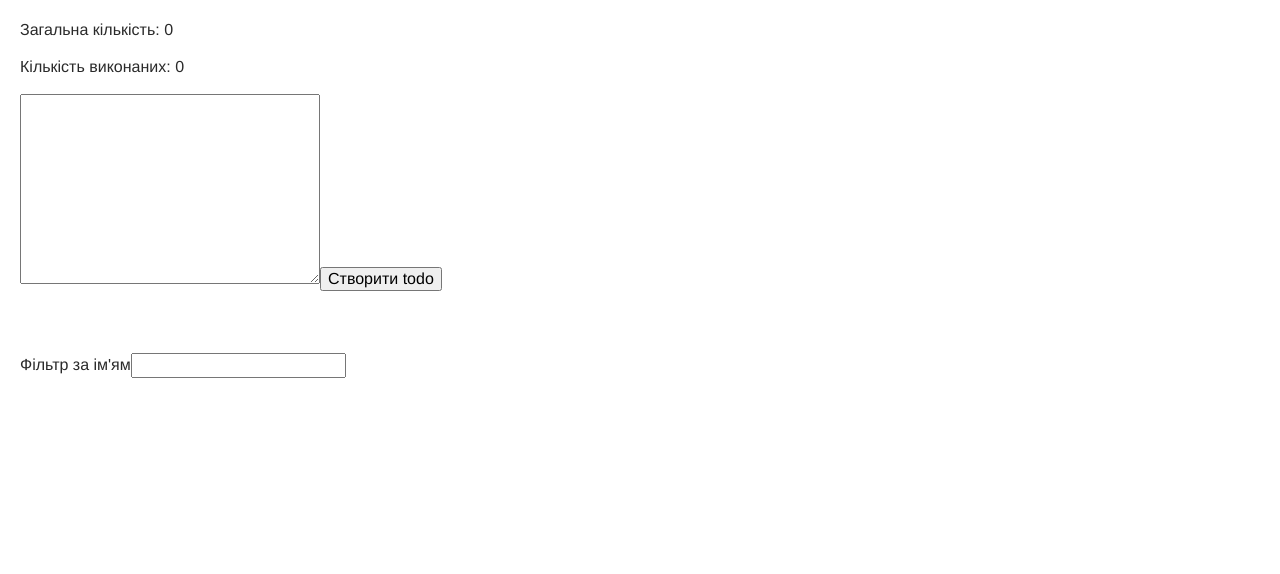
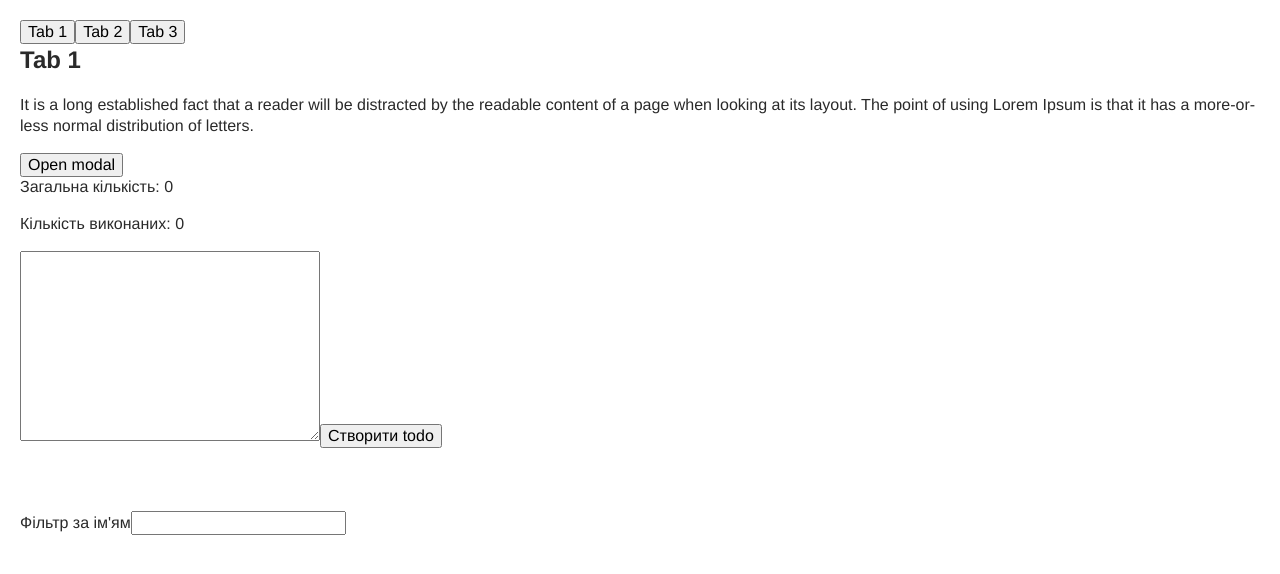
Before and after one commit to vadympichurin/react-01-advanced, a React (Create React App) app: page / in a window 1280 px wide. Shown: the top 574 px of the page. Built offline with nearby package versions, Linux system fonts and the light colour scheme.

Commit message:
added lifecycle methods

```diff
--- a/package.json
+++ b/package.json
@@ -8,6 +8,7 @@
     "@testing-library/user-event": "^7.2.1",
     "classnames": "^2.3.1",
     "modern-normalize": "^0.6.0",
+    "node-sass": "^6.0.1",
     "react": "^16.13.1",
     "react-dom": "^16.13.1",
     "react-scripts": "3.4.1",
--- a/public/index.html
+++ b/public/index.html
@@ -29,6 +29,10 @@
   <body>
     <noscript>You need to enable JavaScript to run this app.</noscript>
     <div id="root"></div>
+    <div id="root_modal"></div>
+    <div id="root_notification"></div>
+
+
     <!--
       This HTML file is a template.
       If you open it directly in the browser, you will see an empty page.
--- a/src/App.js
+++ b/src/App.js
@@ -5,6 +5,15 @@
 import initialTodos from "./todos.json";
 import TodoEditor from "./components/TodoEditor/TodoEditor";
 import Filter from "./components/Filter/Filter";
+import Modal from "./components/Modal/Modal";
+import Clock from "./components/Clock/Clock";
+import Tabs from "./components/Tabs/Tabs";
+import tabItems from "./tabs.json";
+
+import Fox from "./static/images/fox.webp";
+
+// <Fox  />
+
 // import Form from "./components/Form/Form";
 // import Counter from "./components/Counter/Counter";
 // import Dropdown from "./components/Dropdown/Dropdown";
@@ -23,25 +32,26 @@
   state = {
     todos: [],
     filter: "",
+    showModal: false,
   };
 
   componentDidMount() {
-    console.log("App componentDidMount");
+    // console.log("App componentDidMount");
     const todos = localStorage.getItem("todos");
     const parsedTodos = JSON.parse(todos);
 
-    if(parsedTodos){
-      this.setState({ todos: parsedTodos })
+    if (parsedTodos) {
+      this.setState({ todos: parsedTodos });
     }
   }
 
   componentDidUpdate(prevProps, prevState) {
-    console.log("App componentDidUpdate");
+    // console.log("App componentDidUpdate");
 
-    if(this.state.todos !== prevState.todos){
-      console.log("Оновилося поле todos");
+    if (this.state.todos !== prevState.todos) {
+      // console.log("Оновилося поле todos");
 
-      localStorage.setItem('todos', JSON.stringify(this.state.todos));
+      localStorage.setItem("todos", JSON.stringify(this.state.todos));
     }
   }
 
@@ -51,21 +61,7 @@
     }));
   };
 
-
   toggleCompleted = (todoId) => {
-    // this.setState(prevState => ({
-    //   todos: prevState.todos.map(todo => {
-    //     if(todo.id === todoId){
-    //       return {
-    //         ...todo,
-    //         completed: !todo.completed,
-    //       }
-    //     }
-
-    //     return todo;
-    //   })
-    // }));
-
     this.setState(({ todos }) => ({
       todos: todos.map((todo) =>
         todo.id === todoId ? { ...todo, completed: !todo.completed } : todo
@@ -98,8 +94,14 @@
     );
   };
 
+  toggleModal = () => {
+    this.setState(({ showModal }) => ({
+      showModal: !showModal,
+    }));
+  };
+
   render() {
-    const { todos, filter } = this.state;
+    const { todos, filter, showModal } = this.state;
 
     // const completedTodos = todos.filter(todo => todo.completed);
     const completedTodos = todos.reduce(
@@ -110,10 +112,35 @@
     const totalTodos = todos.length;
     const filteredTodos = this.getFilteredTodos();
 
-    console.log("App render");
+    // console.log("App render");
 
     return (
       <>
+
+      <Tabs items={tabItems} />
+
+      {showModal && <Clock />}
+        <button type="button" onClick={this.toggleModal}>
+          Open modal
+        </button>
+
+        {
+        // showModal && (
+        //   <Modal onClose={this.toggleModal}>
+        //     <p>
+        //       Lorem, ipsum dolor sit amet consectetur adipisicing elit. Veniam
+        //       accusantium amet enim sapiente reprehenderit, rem unde debitis
+        //       odio perspiciatis. Nisi veritatis nemo error quam rem!
+        //     </p>
+        //     <img src={Fox} alt="picture"/>
+        //     {/* <Fox /> */}
+        //     <button type="button" onClick={this.toggleModal}>
+        //       Close modal
+        //     </button>
+        //   </Modal>
+        // )
+        }
+
         <div>
           <p>Загальна кількість: {totalTodos} </p>
           <p>Кількість виконаних: {completedTodos}</p>
@@ -134,6 +161,7 @@
           onDeleteTodo={this.deleteTodoHandler}
           toggleCompleted={this.toggleCompleted}
         />
+
         {/* <Form onFormSubmit={this.onFormSubmit}/> */}
         {/* <h1>Состояние компонента</h1> */}
         {/* <Counter initialValue={10} /> */}
--- /dev/null
+++ b/src/components/Clock/Clock.css
@@ -0,0 +1,4 @@
+.Clock__face {
+    font-size: 64px;
+    text-align: center;
+  }
--- /dev/null
+++ b/src/components/Clock/Clock.jsx
@@ -0,0 +1,27 @@
+import React, { Component } from 'react';
+import './Clock.css';
+
+export default class Clock extends Component {
+  state = {
+    time: new Date().toLocaleTimeString(),
+  };
+
+  intervalId = null;
+
+  componentDidMount() {
+    console.log('setInterval');
+
+    this.intervalId = setInterval(
+      () => this.setState({ time: new Date().toLocaleTimeString() }),
+      1000,
+    );
+  }
+
+  componentWillUnmount(){
+    clearInterval(this.intervalId);
+  }
+
+  render() {
+    return <div className="Clock__face">{this.state.time}</div>;
+  }
+}
--- /dev/null
+++ b/src/components/Modal/Modal.css
@@ -0,0 +1,23 @@
+.Modal__backdrop {
+    position: fixed;
+    top: 0;
+    left: 0;
+    width: 100vw;
+    height: 100vh;
+    background-color: rgba(0, 0, 0, 0.5);
+  }
+
+  .Modal__content {
+    position: absolute;
+    top: 50%;
+    left: 50%;
+    transform: translate(-50%, -50%);
+    min-height: 300px;
+    max-width: 600px;
+    width: 100%;
+    padding: 12px;
+    background-color: #fff;
+    border-radius: 3px;
+    box-shadow: 0px 2px 1px -1px rgba(0, 0, 0, 0.2),
+      0px 1px 1px 0px rgba(0, 0, 0, 0.14), 0px 1px 3px 0px rgba(0, 0, 0, 0.12);
+  }
--- a/src/components/Modal/Modal.jsx
+++ b/src/components/Modal/Modal.jsx
@@ -1,13 +1,49 @@
 import React, { Component } from "react";
+import { createPortal } from "react-dom";
+
+import "./Modal.css";
+
+// - Модальное окно (componentDidMount и componentWillUnmount)
+//   - Проблема z-index, как решать без костылей (порталы)
+//   - Слушатель на keydown для Escape
+//   - Слушатель на клик по Backdrop
+
+const modalRoot = document.querySelector("#root_modal");
 
 class Modal extends Component {
   state = {};
 
+  componentDidMount() {
+    console.log("Modal componentDidMount");
+
+    window.addEventListener("keydown", this.handleEscDown);
+  }
+
+  componentWillUnmount() {
+    console.log("Modal componentWillUnmount");
+
+    window.removeEventListener("keydown", this.handleEscDown);
+  }
+
+  handleEscDown = (e) => {
+    console.log("Pressed ESC");
+    if (e.code === "Escape") {
+      this.props.onClose();
+    }
+  };
+
+  handleBackdrop = (e) => {
+    if(e.currentTarget === e.target){
+      this.props.onClose();
+    }
+  }
+
   render() {
-    return (
-      <div>
-        <div>{this.props.children}</div>
-      </div>
+    return createPortal(
+      <div className="Modal__backdrop" onClick={this.handleBackdrop} >
+        <div className="Modal__content">{this.props.children}</div>
+      </div>,
+      modalRoot
     );
   }
 }
--- /dev/null
+++ b/src/components/Tabs/Tabs.jsx
@@ -0,0 +1,47 @@
+import React, { Component, PureComponent } from "react";
+
+class Tabs extends PureComponent {
+  state = {
+    activeTabIndex: 0,
+  };
+
+//   shouldComponentUpdate(nextProps, nextState){
+//       return nextState.activeTabIndex !== this.state.activeTabIndex;
+//   }
+
+  setActiveTab = (idx) => {
+    this.setState({ activeTabIndex: idx });
+  };
+
+  render() {
+    console.log(`Re-render @ ${Date.now()}`);
+
+    const { activeTabIndex } = this.state;
+    const { items } = this.props;
+    const activeTab = items[activeTabIndex];
+
+    return (
+      <>
+        <div>
+          {items.map((item, index) => (
+            <button
+                type="button"
+                key={item.label}
+                onClick={() => this.setActiveTab(index)}
+            >
+              {item.label}
+            </button>
+          ))}
+        </div>
+
+        <div>
+            <h2>{activeTab.label}</h2>
+            <p>{activeTab.content}</p>
+        </div>
+      </>
+    );
+  }
+};
+
+
+export default Tabs;
--- /dev/null
+++ b/src/tabs.json
@@ -0,0 +1,14 @@
+[
+  {
+    "label": "Tab 1",
+    "content": "It is a long established fact that a reader will be distracted by the readable content of a page when looking at its layout. The point of using Lorem Ipsum is that it has a more-or-less normal distribution of letters."
+  },
+  {
+    "label": "Tab 2",
+    "content": "Lorem Ipsum is simply dummy text of the printing and typesetting industry. Lorem Ipsum has been the industry's standard dummy text ever since the 1500s, when an unknown printer took a galley of type and scrambled it to make a type specimen book. It has survived not only five centuries."
+  },
+  {
+    "label": "Tab 3",
+    "content": "There are many variations of passages of Lorem Ipsum available, but the majority have suffered alteration in some form, by injected humour, or randomised words which don't look even slightly believable. If you are going to use a passage of Lorem Ipsum, you need to be sure there isn't anything embarrassing hidden in the middle of text."
+  }
+]
```
Also changed, not shown: src/static/images/fox.webp (added), 1 other file (tests, documents, lock files or other folders).
